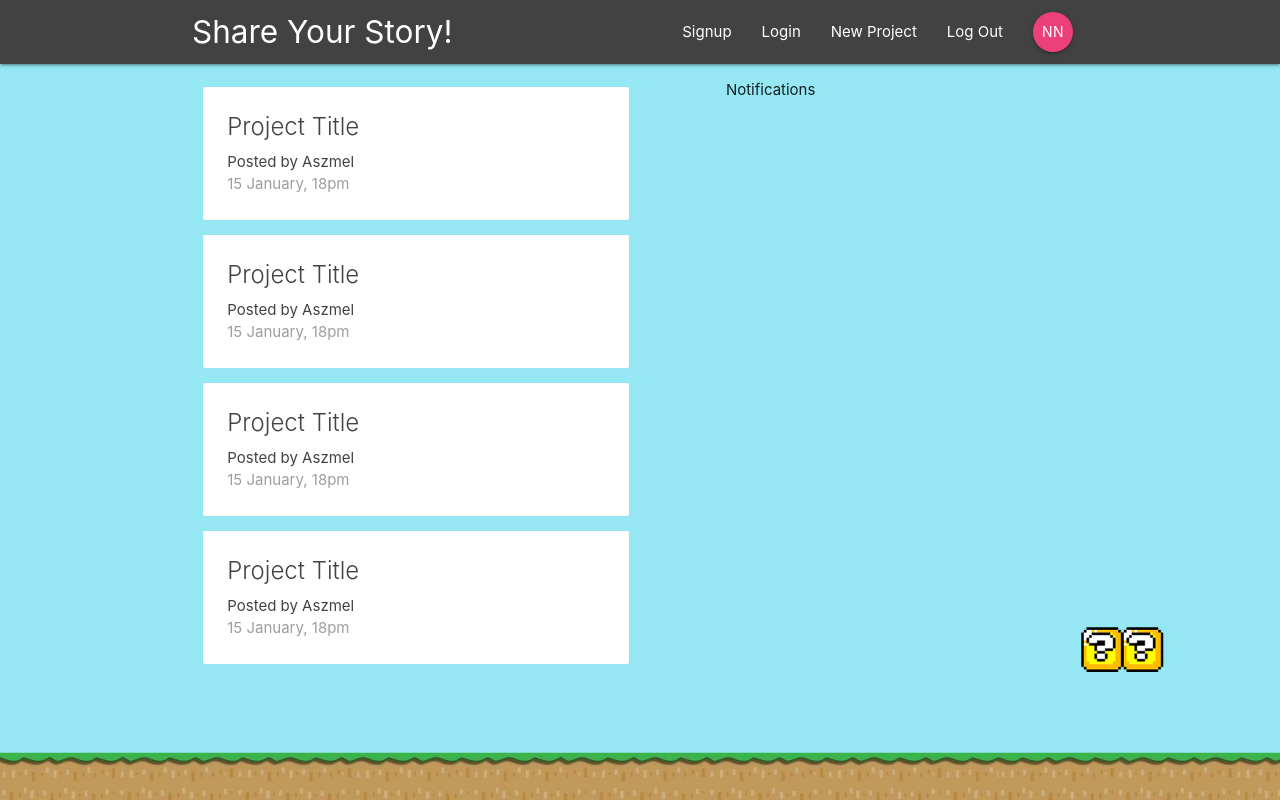
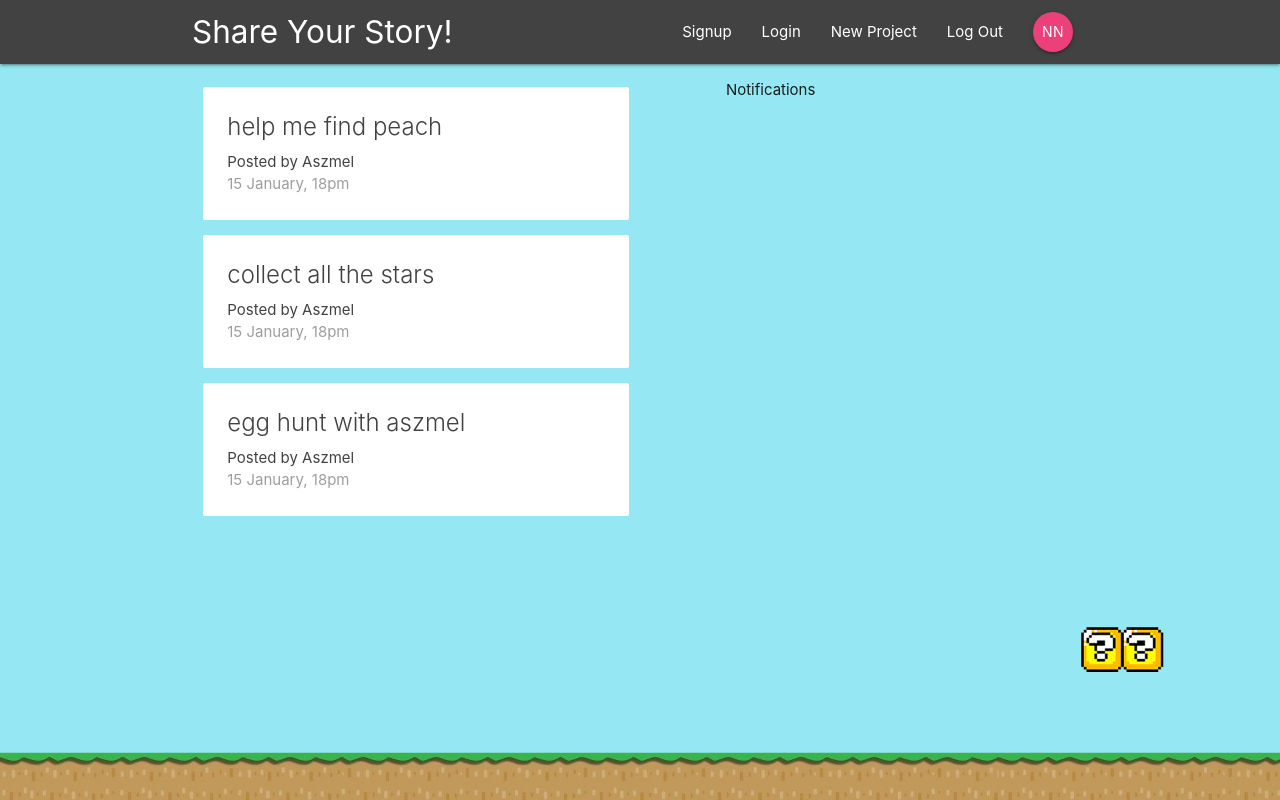
Before and after one commit to Aszmel/React-Redux-Firebase, a React (Create React App) app: page / in a window 1280 px wide. Built offline with nearby package versions, Linux system fonts and the light colour scheme.

Commit message:
finished redux store with dummy data

```diff
--- a/src/components/dashboard/Dashboard.js
+++ b/src/components/dashboard/Dashboard.js
@@ -1,14 +1,17 @@
 import React, { Component } from "react";
 import Notifications from "./Notifications";
 import ProjectList from "../projects/ProjectList";
+import { connect } from "react-redux";
 
 class Dashboard extends Component {
   render() {
+    // console.log(this.props);
+    const { projects } = this.props;
     return (
       <div className="dashboard container">
         <div className="row">
           <div className="col s12 m6">
-            <ProjectList />
+            <ProjectList projects={projects} />
           </div>
           <div className="col s12 m5 offset-m1">
             <Notifications />
@@ -19,4 +22,10 @@ class Dashboard extends Component {
   }
 }
 
-export default Dashboard;
+const mapStateToProps = state => {
+  return {
+    projects: state.project.projects
+  };
+};
+
+export default connect(mapStateToProps)(Dashboard);
--- a/src/components/projects/ProjectList.js
+++ b/src/components/projects/ProjectList.js
@@ -1,13 +1,13 @@
 import React from "react";
 import ProjectSummary from "./ProjectSummary";
 
-const ProjectList = () => {
+const ProjectList = ({ projects }) => {
   return (
     <div className="project-list section">
-      <ProjectSummary />
-      <ProjectSummary />
-      <ProjectSummary />
-      <ProjectSummary />
+      {projects &&
+        projects.map(project => {
+          return <ProjectSummary project={project} key={project.id} />;
+        })}
     </div>
   );
 };
--- a/src/components/projects/ProjectSummary.js
+++ b/src/components/projects/ProjectSummary.js
@@ -1,11 +1,11 @@
 import React from "react";
 
-const ProjectSummary = () => {
+const ProjectSummary = ({ project }) => {
   return (
     <div>
       <div className="card z-depth-0 project-summary">
         <div className="card-content grey-text text-darken-3">
-          <span className="card-title">Project Title</span>
+          <span className="card-title">{project.title}</span>
           <p>Posted by Aszmel</p>
           <p className="grey-text">15 January, 18pm</p>
         </div>
--- a/src/index.js
+++ b/src/index.js
@@ -8,7 +8,10 @@ import { createStore } from "redux";
 import rootReducer from "./store/reducers/rootReducer";
 import { Provider } from "react-redux";
 
-const store = createStore(rootReducer);
+const store = createStore(
+  rootReducer,
+  window.__REDUX_DEVTOOLS_EXTENSION__ && window.__REDUX_DEVTOOLS_EXTENSION__()
+);
 
 ReactDOM.render(
   <Provider store={store}>
```
